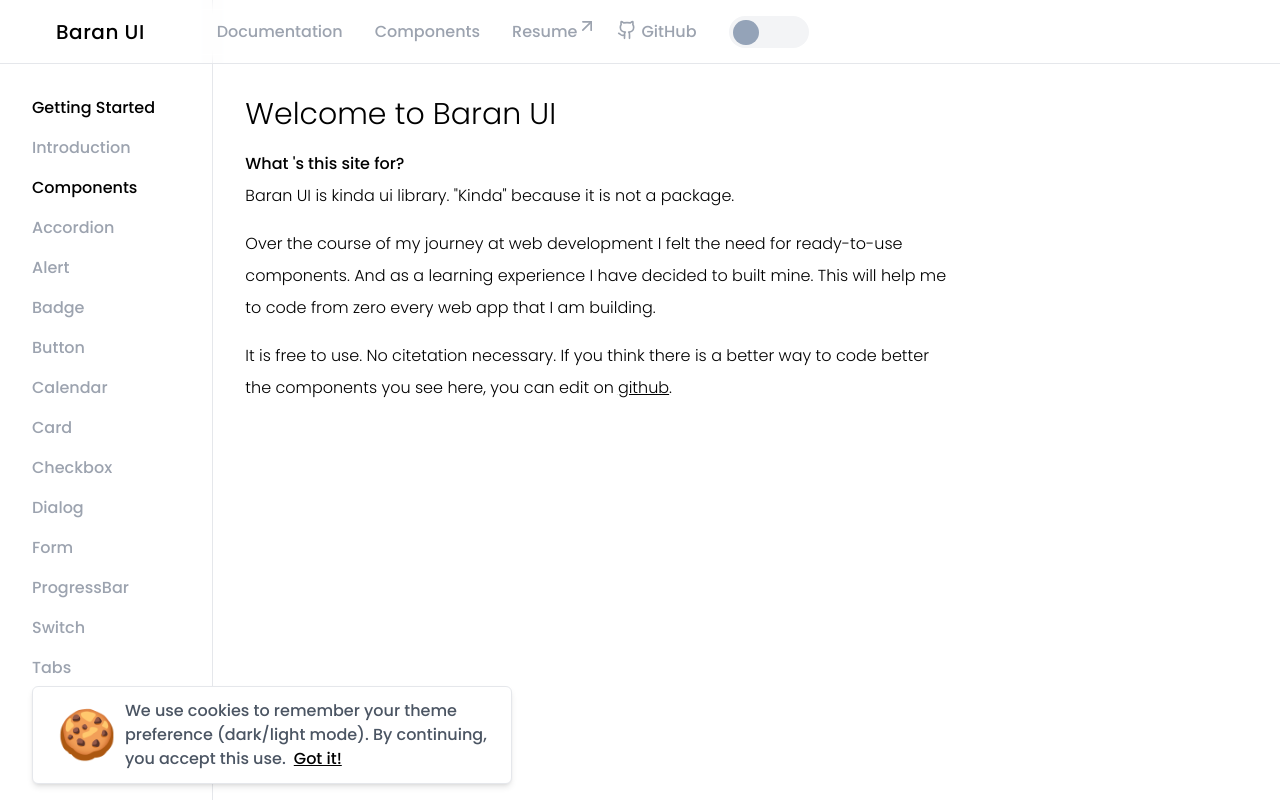
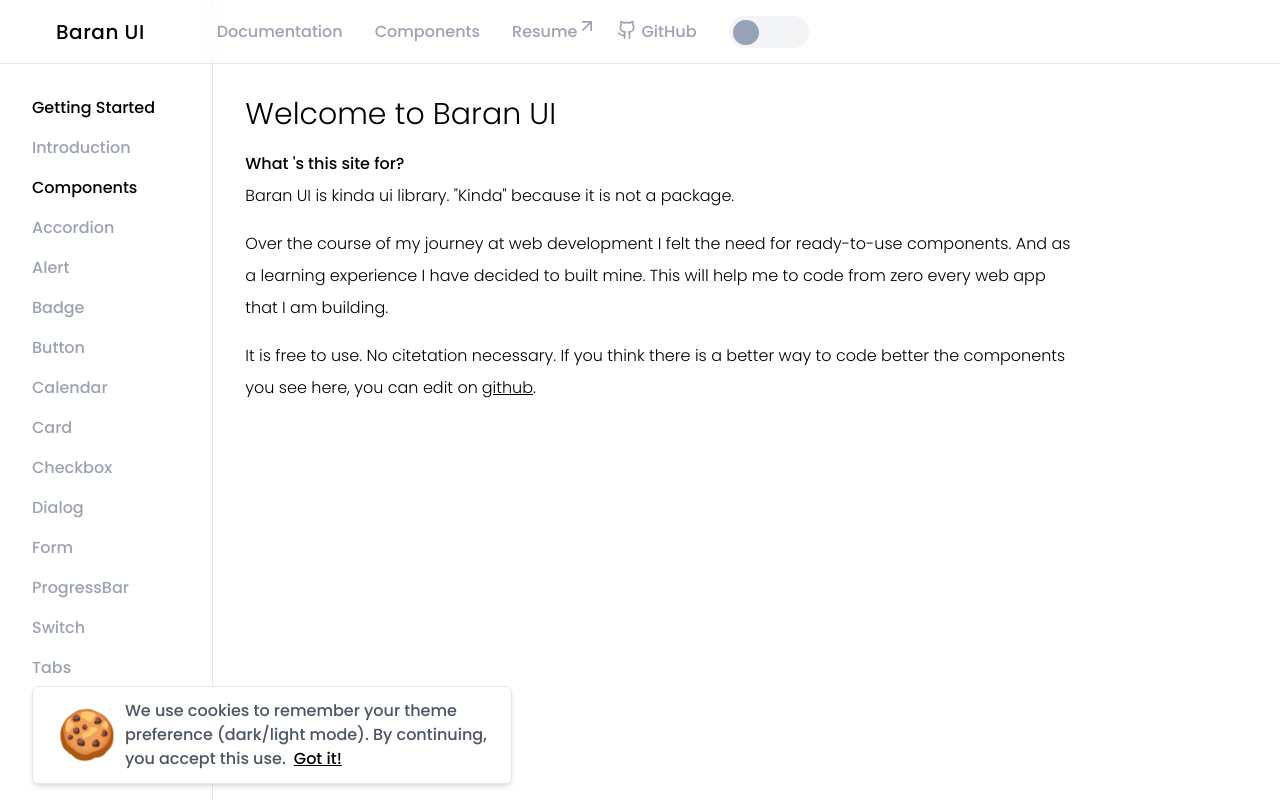
Before and after one commit to phscloq/ui-library, a Next.js app: page / in a window 1280 px wide. Built offline with nearby package versions, Linux system fonts and the light colour scheme; no server answers.

Commit message:
Update main.tsx styling

```diff
--- a/src/app/components/main.tsx
+++ b/src/app/components/main.tsx
@@ -16,18 +16,15 @@ interface Props{
 export default function Main({children}:Props){
     const {theme} = useContext(ThemeContext);
     return (
-        <div className={` bg-white  dark:text-stone-100 dark:bg-slate-700
-        ${theme==='light' ? '' : ' '}
-        `
+        <div className={` bg-white  dark:text-stone-100 dark:bg-slate-700`
         }>
 
             <Navbar theme={theme} />
-            <div className='w-full flex '>
+            <div className=' flex '>
             <LeftNavbar theme={theme} />
             <main className="  py-24 px-8
             font-light  leading-8 text-black dark:text-stone-100
-            lg:w-3/5
-            min-h-screen overflow-y-auto
+            container max-w-4xl
             "
             >
 
```
